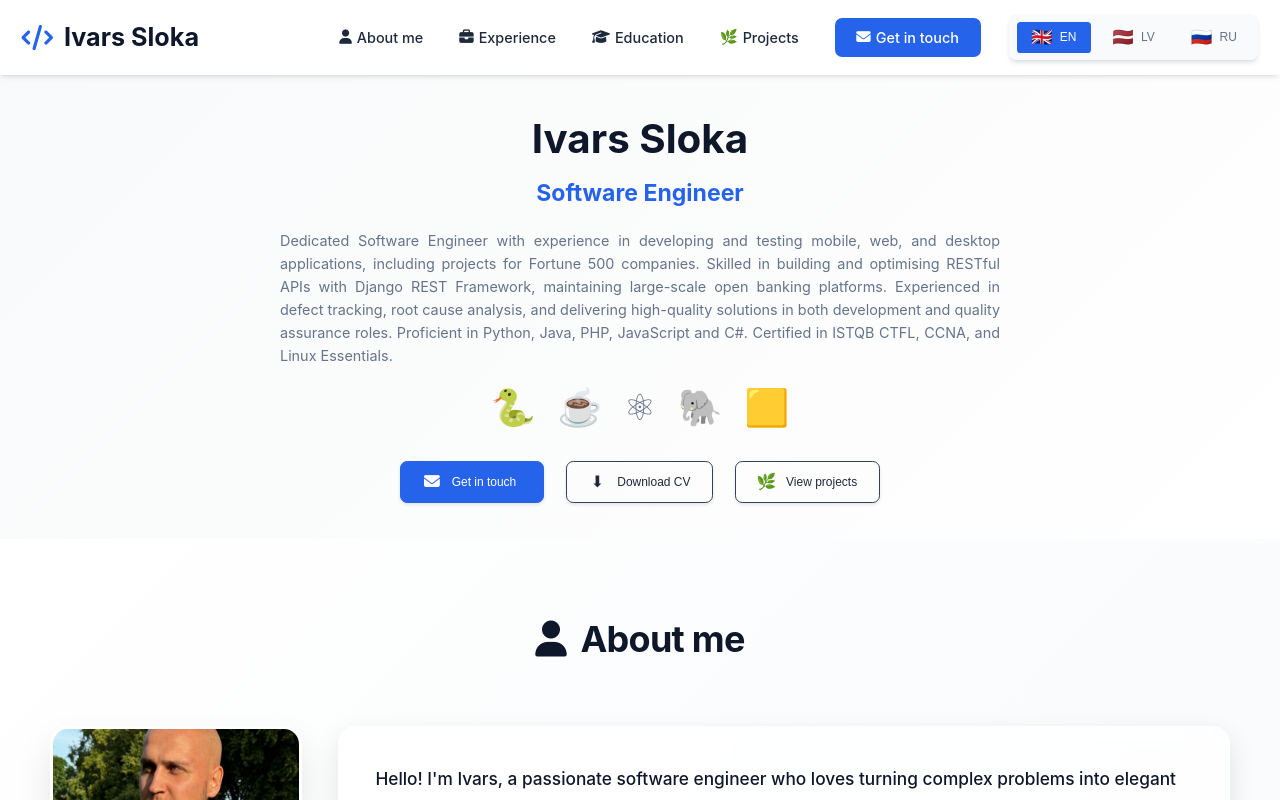
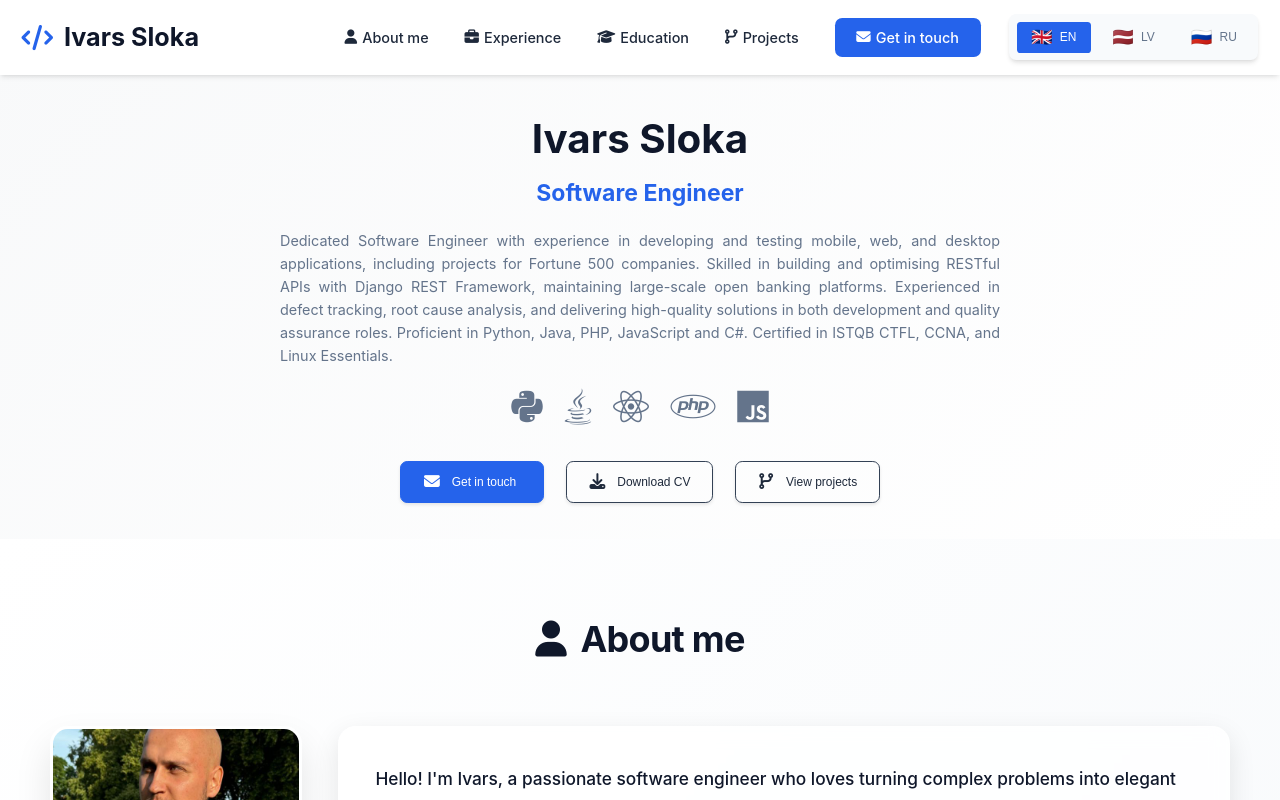
Before and after one commit to ivissivi/portfolio-react, a React (Create React App) app: page / in a window 1280 px wide. Shown: the top 800 px of the page. Built offline with nearby package versions, Linux system fonts and the light colour scheme.

Commit message:
Revert changes to index.html and App.css

```diff
--- a/public/index.html
+++ b/public/index.html
@@ -15,31 +15,8 @@
       user's mobile device or desktop. See https://developers.google.com/web/fundamentals/web-app-manifest/
     -->
     <link rel="manifest" href="%PUBLIC_URL%/manifest.json" />
-    <!-- FontAwesome Icons with fallback -->
-    <link rel="stylesheet" href="https://cdnjs.cloudflare.com/ajax/libs/font-awesome/6.4.0/css/all.min.css"
-          integrity="sha512-iecdLmaskl7CVkqkXNQ/ZH/XLlvWZOJyj7Yy7tcenmpD1ypASozpmT/E0iPtmFIB46ZmdtAc9eNBvH0H/ZpiBw=="
-          crossorigin="anonymous"
-          referrerpolicy="no-referrer" />
-    <style>
-      /* Fallback for Font Awesome loading issues */
-      .fa, .fas, .far, .fab {
-        display: inline-block;
-        font-style: normal;
-        font-variant: normal;
-        text-rendering: auto;
-        line-height: 1;
-      }
-      /* Ensure icons are always visible even if Font Awesome fails to load */
-      .fa-spinner:before { content: "⟳"; }
-      .fa-envelope:before { content: "✉"; }
-      .fa-download:before { content: "⬇"; }
-      .fa-code-branch:before { content: "🌿"; }
-      .fa-python:before { content: "🐍"; }
-      .fa-java:before { content: "☕"; }
-      .fa-react:before { content: "⚛"; }
-      .fa-php:before { content: "🐘"; }
-      .fa-js:before { content: "🟨"; }
-    </style>
+    <!-- FontAwesome Icons -->
+    <link rel="stylesheet" href="https://cdnjs.cloudflare.com/ajax/libs/font-awesome/6.4.0/css/all.min.css" />
     <!--
       Notice the use of %PUBLIC_URL% in the tags above.
       It will be replaced with the URL of the `public` folder during the build.
--- a/src/App.css
+++ b/src/App.css
@@ -264,8 +264,8 @@
     color: var(--primary-color);
     margin-bottom: 1.2rem;
     animation: fadeInUp 1s ease-out 0.2s;
-    opacity: 1;
-    animation-fill-mode: both;
+    opacity: 0;
+    animation-fill-mode: forwards;
 }
 
 .hero p {
@@ -273,8 +273,8 @@
     color: var(--text-light);
     margin-bottom: 1.5rem;
     animation: fadeInUp 1s ease-out 0.4s;
-    opacity: 1;
-    animation-fill-mode: both;
+    opacity: 0;
+    animation-fill-mode: forwards;
 }
 
 .tech-icons {
@@ -283,8 +283,8 @@
     gap: 1.5rem;
     margin-bottom: 2.5rem;
     animation: fadeInUp 1s ease-out 0.6s;
-    opacity: 1;
-    animation-fill-mode: both;
+    opacity: 0;
+    animation-fill-mode: forwards;
 }
 
 .tech-icons i {
@@ -305,8 +305,8 @@
     flex-wrap: wrap;
     justify-content: center;
     animation: fadeInUp 1s ease-out 0.8s;
-    opacity: 1;
-    animation-fill-mode: both;
+    opacity: 0;
+    animation-fill-mode: forwards;
 }
 
 .btn {
@@ -326,8 +326,8 @@
     transform: translateY(0);
     box-shadow: 0 2px 4px rgba(0, 0, 0, 0.1);
     animation: fadeInUp 1s ease-out 0.8s;
-    opacity: 1;
-    animation-fill-mode: both;
+    opacity: 0;
+    animation-fill-mode: forwards;
 }
 
 .btn .icon {
@@ -984,28 +984,6 @@
         opacity: 1;
         transform: translateY(0);
     }
-}
-
-/* Prevent elements from disappearing during loading */
-.hero h1,
-.hero h2,
-.hero p,
-.tech-icons,
-.cta-buttons,
-.btn {
-    min-height: 1em;
-    visibility: visible !important;
-}
-
-/* Ensure buttons are always clickable */
-.btn {
-    pointer-events: auto !important;
-    cursor: pointer !important;
-}
-
-/* Prevent flash of invisible content */
-.hero * {
-    opacity: 1 !important;
 }
 
 /* Responsive Design */
```
